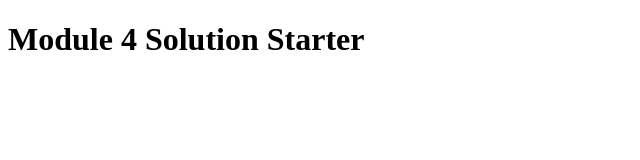
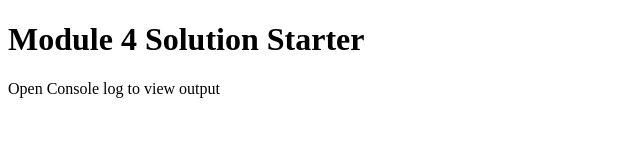
Before and after one commit to ShirishaKanugu/mod4_sln, a plain HTML site: page index.html in a window 1280 px wide. Shown: the whole page, without its empty margins (0-640 px from the left). Drawn offline with Linux system fonts and the light colour scheme.

Commit message:
Module4_Sln

```diff
--- a/index.html
+++ b/index.html
@@ -12,5 +12,6 @@
 </head>
 <body>
   <h1>Module 4 Solution Starter</h1>
+  <p>Open Console log to view output</p>
 </body>
 </html>
```
